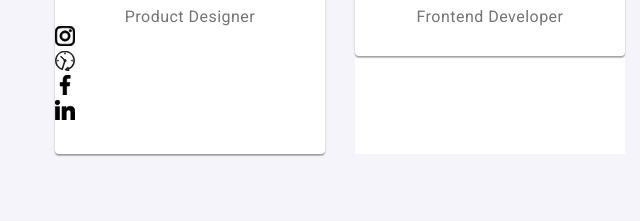
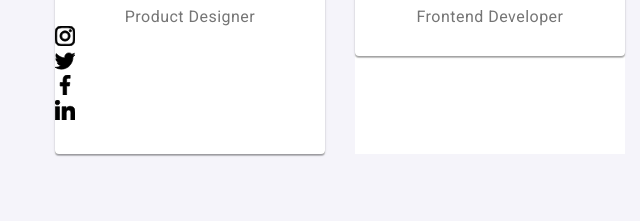
Before and after one commit to Pibodee/goit-markup-hw-04, a plain HTML site: page index.html in a window 1280 px wide. Shown: the part 1949-2170 px from the top of the page, 0-640 px from the left. Drawn offline with nearby package versions, Linux system fonts and the light colour scheme.

Commit message:
Update index.html

```diff
--- a/index.html
+++ b/index.html
@@ -125,7 +125,7 @@
                   <li class="socials-item"
                     ><a href="https://twitter.com/" class="socials-link" target="_blank" rel="noopener no refferrer" aria-label="twitter">
                       <svg class="socials-icon" width="20" height="20">
-                        <use href="./images/icons.svg#clock"></use>
+                        <use href="./images/icons.svg#twitter"></use>
                       </svg></a
                   ></li>
                   <li class="socials-item"
```
